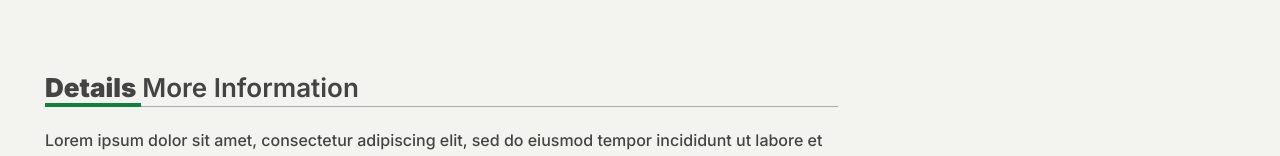
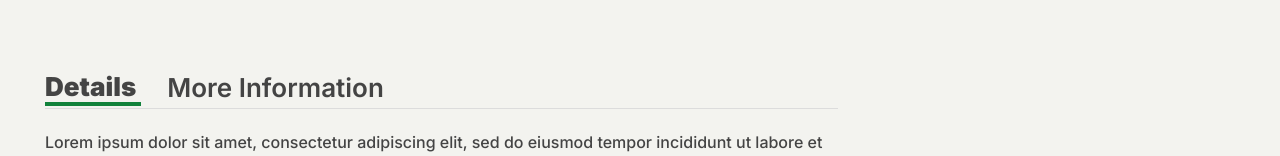
Before and after one commit to tajkir-alam/add-to-cart, a React (Vite) app: page / in a window 1280 px wide. Shown: the part 737-893 px from the top of the page. Built offline with nearby package versions, Linux system fonts and the light colour scheme.

Commit message:
detail tab CSS update by manually

```diff
--- a/src/Component/DetailTab/DetailTab.jsx
+++ b/src/Component/DetailTab/DetailTab.jsx
@@ -1,6 +1,5 @@
 import React from 'react';
 import { Tab, TabList, TabPanel, Tabs } from 'react-tabs';
-import 'react-tabs/style/react-tabs.css';
 import './detailTab.css';
 
 const DetailTab = () => {
--- a/src/Component/DetailTab/detailTab.css
+++ b/src/Component/DetailTab/detailTab.css
@@ -1,3 +1,15 @@
+.react-tabs {
+    -webkit-tap-highlight-color: transparent;
+}
+
+.react-tabs__tab-list {
+    border-bottom: 1px solid #DCDCDC;
+    margin: 0 0 10px;
+    padding: 0px 0px 3px 0px;
+    display: flex;
+    gap: 25px;
+}
+
 .detail-tab {
     padding: 55px 0px;
     display: grid;
@@ -23,6 +35,13 @@
     font-weight: 600;
     padding: 0px 5px 0px 0px;
     white-space: nowrap;
+    display: inline-block;
+    border: 1px solid transparent;
+    border-bottom: none;
+    bottom: -1px;
+    position: relative;
+    list-style: none;
+    cursor: pointer;
 }
 
 .react-tabs__tab--selected {
@@ -39,6 +58,23 @@
     border-bottom: 4px solid #11823B;
 }
 
+.react-tabs__tab:focus:after {
+    content: '';
+    position: absolute;
+    height: 5px;
+    left: -4px;
+    right: -4px;
+    bottom: -5px;
+}
+
+.react-tabs__tab-panel {
+    display: none;
+}
+
+.react-tabs__tab-panel--selected {
+    display: block;
+}
+
 @media screen and (max-width: 767px) {
     .detail-tabs {
         grid-column: span 12;
```
